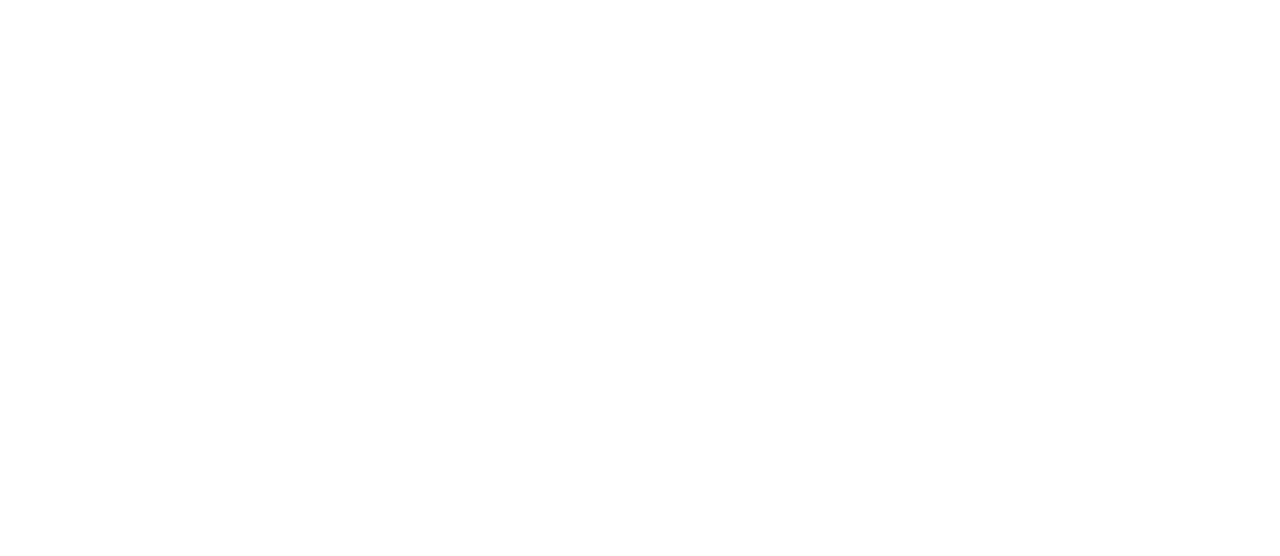
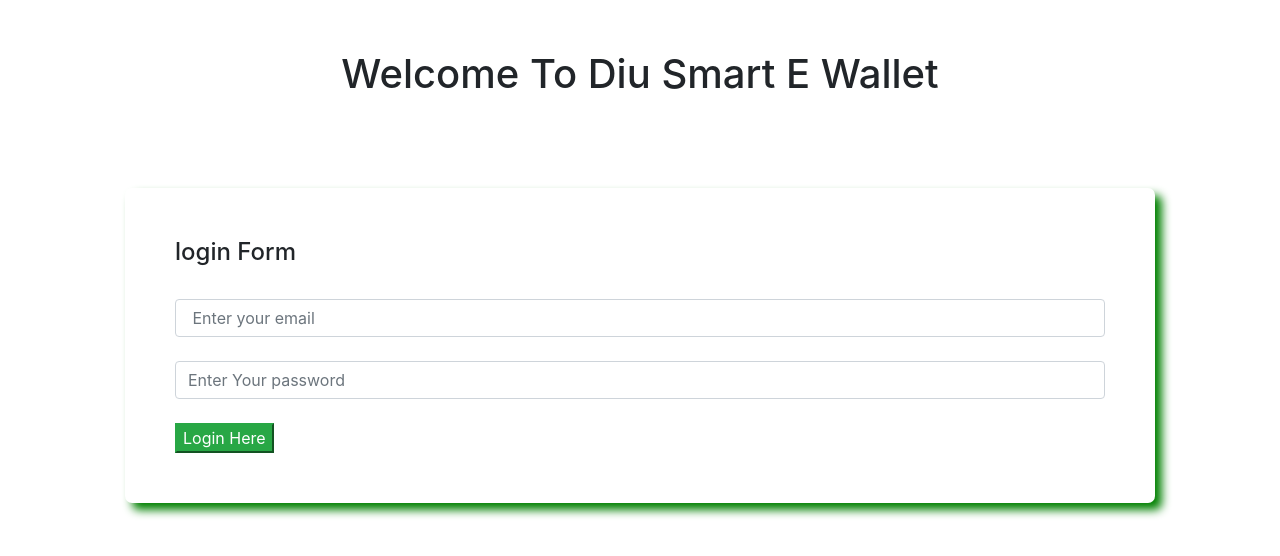
Before and after one commit to arifulaunto/DiuEWallet, a plain HTML site: page index.html in a window 1280 px wide. Drawn offline with nearby package versions, Linux system fonts and the light colour scheme.

Commit message:
login form setup

```diff
--- a/css/style.css
+++ b/css/style.css
@@ -0,0 +1,13 @@
+body {
+  padding: 0;
+  margin: 0;
+}
+.text-center {
+  padding: 50px;
+}
+.loginArea {
+  padding: 50px;
+  margin: 40px;
+  border-radius: 7px;
+  box-shadow: 7px 7px 10px green;
+}
--- a/index.html
+++ b/index.html
@@ -15,5 +15,26 @@
 
     <link rel="stylesheet" href="css/style.css" />
   </head>
-  <body></body>
+  <body>
+    <div class="container">
+      <h1 class="text-center">Welcome To Diu Smart E Wallet</h1>
+      <div class="loginArea">
+        <h4 class>login Form</h4>
+        <br />
+        <input
+          type="text"
+          class="form-control"
+          placeholder=" Enter your email"
+        />
+        <br />
+        <input
+          type="password"
+          class="form-control"
+          placeholder="Enter Your password"
+        />
+        <br />
+        <button class="btn-success">Login Here</button>
+      </div>
+    </div>
+  </body>
 </html>
```
